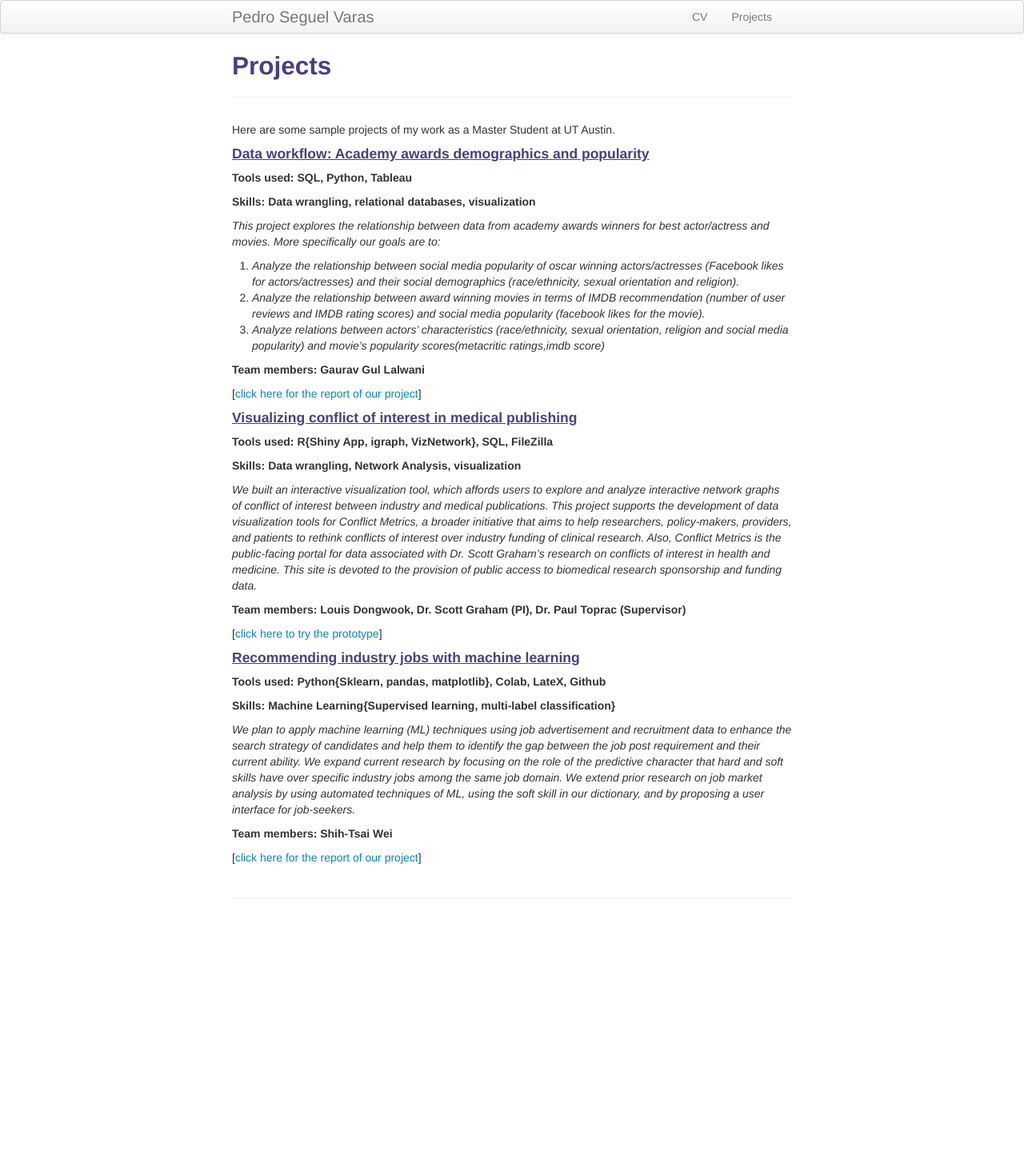
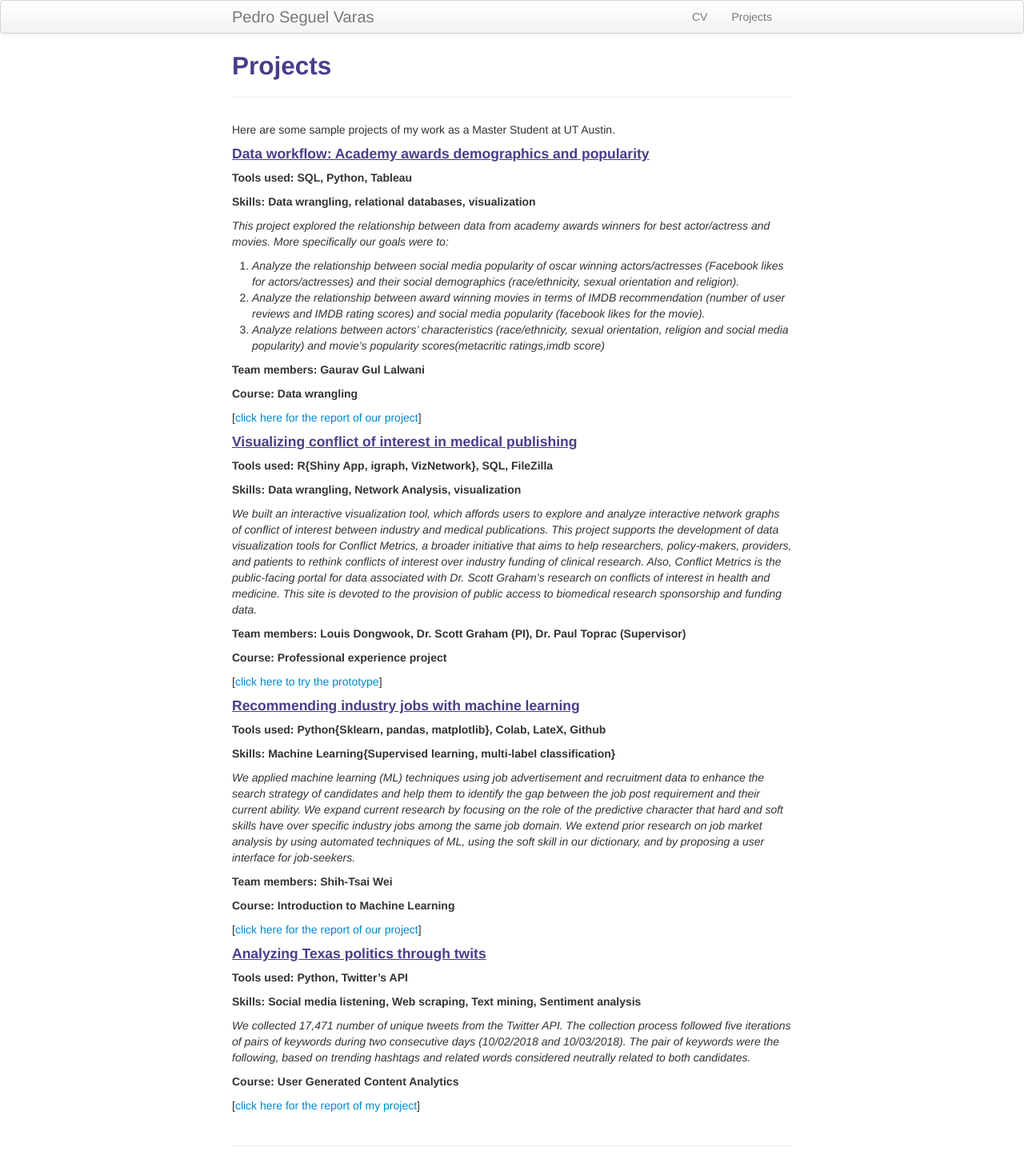
Before and after one commit to ppseguel/-ppseguel.github.io, a Jekyll site: the page built from pages/research.md, in a window 1280 px wide. Shown: the whole page at 80% size. Built offline with Jekyll 4.4.1, drawn with Linux system fonts in a browser that asks for light colours; before the commit the page ends 1154 px from its top, so only the background shows below that.

Commit message:
add a project information of UGCA

```diff
--- a/pages/research.md
+++ b/pages/research.md
@@ -11,12 +11,15 @@ Here are some sample projects of my work as a Master Student at UT Austin.
 
 <b>Skills: Data wrangling, relational databases, visualization</b>
 
-<i>This project explores the relationship between data from academy awards winners for best actor/actress and movies. More specifically our goals are to:</i>
+<i>This project explored the relationship between data from academy awards winners for best actor/actress and movies. More specifically our goals were to:</i>
 1. <i>Analyze the relationship between social media popularity of oscar winning actors/actresses (Facebook likes for actors/actresses) and their social demographics (race/ethnicity, sexual orientation and religion).</i>
 2. <i>Analyze the relationship between award winning movies in terms of IMDB recommendation (number of user reviews and IMDB rating scores) and social media popularity (facebook likes for the movie).</i>
 3. <i>Analyze relations between actors’ characteristics (race/ethnicity, sexual orientation, religion and social media popularity) and movie’s popularity scores(metacritic ratings,imdb score)</i>
 
 <b>Team members: Gaurav Gul Lalwani </b>
+
+<b>Course: Data wrangling</b>
+
 
 [[click here for the report of our project]({{ BASE_PATH}}/pages/working_papers/Datawrangling.pdf)]
 
@@ -30,6 +33,9 @@ Here are some sample projects of my work as a Master Student at UT Austin.
 
 <b>Team members: Louis Dongwook, Dr. Scott Graham (PI), Dr. Paul Toprac (Supervisor) </b>
 
+<b>Course: Professional experience project</b>
+
+
 [<a href="http://129.114.17.166/visnetwork/">click here to try the prototype</a>]
 
 
@@ -38,11 +44,27 @@ Here are some sample projects of my work as a Master Student at UT Austin.
 
 <b>Skills: Machine Learning{Supervised learning, multi-label classification} </b>
 
-<i>We plan to apply machine learning (ML) techniques using job advertisement and recruitment data to enhance the search strategy of candidates and help them to identify the gap between the job post requirement and their current ability. We expand current research by focusing on the role of the predictive character that hard and soft skills have over specific industry jobs among the same job domain. We extend prior research on job market analysis by using automated techniques of ML, using the soft skill in our dictionary, and by proposing a user interface for job-seekers.</i>
+<i>We applied machine learning (ML) techniques using job advertisement and recruitment data to enhance the search strategy of candidates and help them to identify the gap between the job post requirement and their current ability. We expand current research by focusing on the role of the predictive character that hard and soft skills have over specific industry jobs among the same job domain. We extend prior research on job market analysis by using automated techniques of ML, using the soft skill in our dictionary, and by proposing a user interface for job-seekers.</i>
 
 <b>Team members: Shih-Tsai Wei </b>
 
+<b>Course: Introduction to Machine Learning</b>
+
+
 [[click here for the report of our project]({{ BASE_PATH}}/pages/working_papers/Outline_Seguel_Wei.pdf)]
+
+#### <u>Analyzing Texas politics through twits</u>
+<b> Tools used: Python, Twitter's API </b>
+
+<b>Skills: Social media listening, Web scraping, Text mining, Sentiment analysis </b>
+
+<i>We collected 17,471 number of unique tweets from the Twitter API. The collection process followed five iterations of pairs of keywords during two consecutive days (10/02/2018 and 10/03/2018). The pair of keywords were the following, based on trending hashtags and related words considered neutrally related to both candidates.</i>
+
+<b>Course: User Generated Content Analytics </b>
+
+
+[[click here for the report of my project]({{ BASE_PATH}}/pages/working_papers/twitter.pdf)]
+
 
 
 <!-- Note: this is how to write a comment in HTML. Everything in here won't show up on your webpage.-->
```
